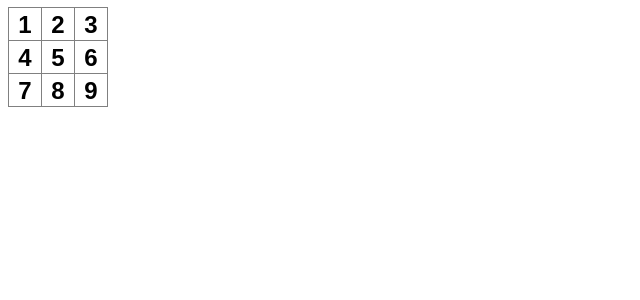
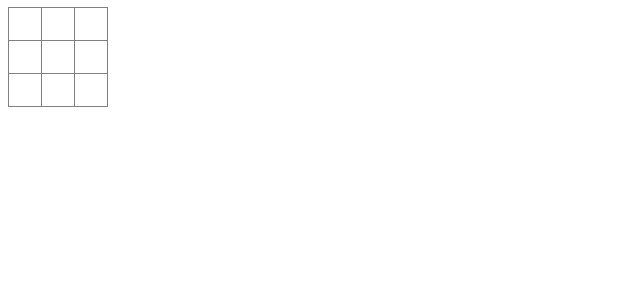
Before and after one commit to jurajliska/tic-tac-toe, a Next.js app: page / in a window 1280 px wide. Shown: the top 300 px of the page, without its empty margins (0-640 px from the left). Built offline with nearby package versions, Linux system fonts and the light colour scheme.

Commit message:
add X after click

```diff
--- a/src/app/page.js
+++ b/src/app/page.js
@@ -2,28 +2,39 @@
 
 import { useState } from "react";
 
-function Square({value}) {
-  return <button className="square">{value}</button>;
+function Square({value, onSquareClick}) {
+  return (
+    <button className="square" onClick={onSquareClick}>
+      {value}
+    </button>
+  );
 }
 
 export default function Page() {
+  const [squares, setSquares] = useState(Array(9).fill(null));
+
+  function handleClick(i) {
+    const nextSquares = squares.slice();
+    nextSquares[i] = "X";
+    setSquares(nextSquares);
+  }
 
   return (
     <>
       <div className="board-row">
-        <Square value="1"/>
-        <Square value="2"/>
-        <Square value="3"/>
+        <Square value={squares[0]} onSquareClick={() => handleClick(0)} />
+        <Square value={squares[1]} onSquareClick={() => handleClick(1)} />
+        <Square value={squares[2]} onSquareClick={() => handleClick(2)} />
       </div>
       <div className="board-row">
-        <Square value="4"/>
-        <Square value="5"/>
-        <Square value="6"/>
+        <Square value={squares[3]} onSquareClick={() => handleClick(3)} />
+        <Square value={squares[4]} onSquareClick={() => handleClick(4)} />
+        <Square value={squares[5]} onSquareClick={() => handleClick(5)} />
       </div>
       <div className="board-row">
-        <Square value="7"/>
-        <Square value="8"/>
-        <Square value="9"/>
+        <Square value={squares[6]} onSquareClick={() => handleClick(6)} />
+        <Square value={squares[7]} onSquareClick={() => handleClick(7)} />
+        <Square value={squares[8]} onSquareClick={() => handleClick(8)} />
       </div>
 
     </>
```
